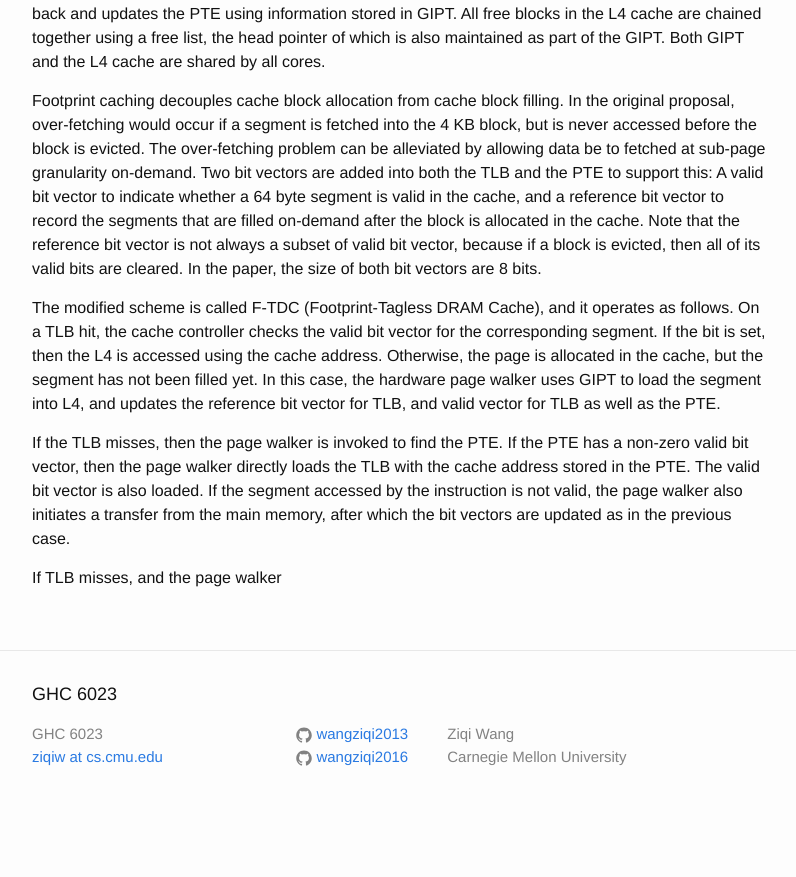
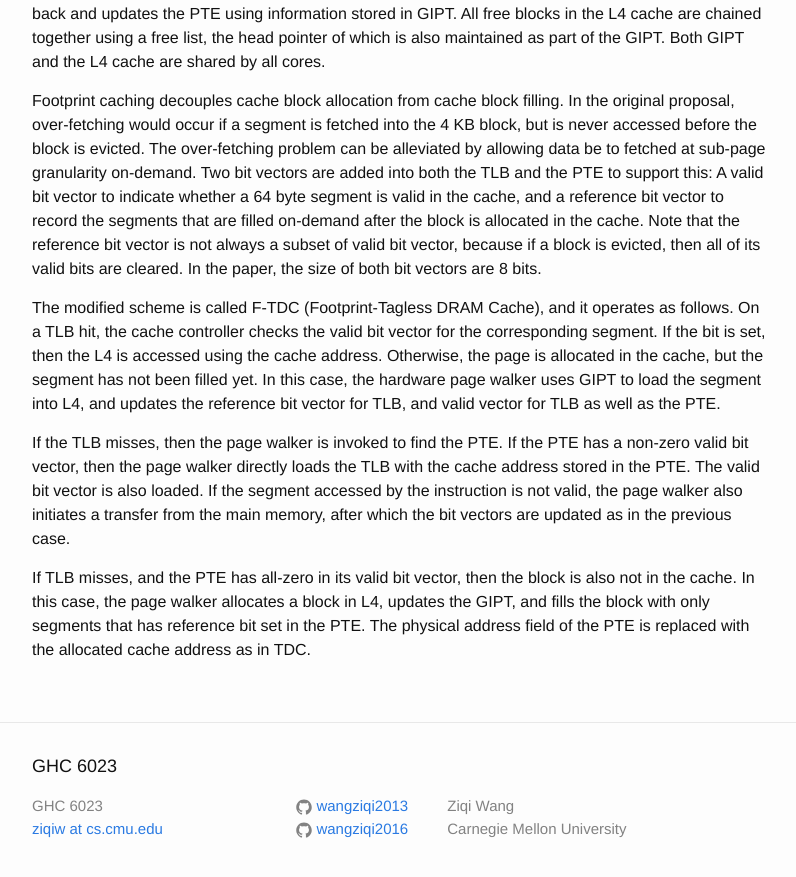
Before and after one commit to wangziqi2013/wangziqi2013.github.io, a Jekyll site: the page built from _posts/2018-06-16-Footprint-Caching.markdown, in a window 1280 px wide and 900 px high, scrolled down 1297 px. Shown: the top 877 px of the window, without its empty margins (238-1034 px from the left). Built offline with Jekyll 4.4.1, drawn with Linux system fonts in a browser that asks for light colours; before the commit the page ends 2125 px from its top, so only the background shows below that.

Commit message:
Adding another case

```diff
--- a/_posts/2018-06-16-Footprint-Caching.markdown
+++ b/_posts/2018-06-16-Footprint-Caching.markdown
@@ -68,4 +68,6 @@ the page walker directly loads the TLB with the cache address stored in the PTE.
 If the segment accessed by the instruction is not valid, the page walker also initiates a transfer from the main
 memory, after which the bit vectors are updated as in the previous case.
 
-If TLB misses, and the page walker
+If TLB misses, and the PTE has all-zero in its valid bit vector, then the block is also not in the cache. In this case,
+the page walker allocates a block in L4, updates the GIPT, and fills the block with only segments that has reference bit
+set in the PTE. The physical address field of the PTE is replaced with the allocated cache address as in TDC.
```
